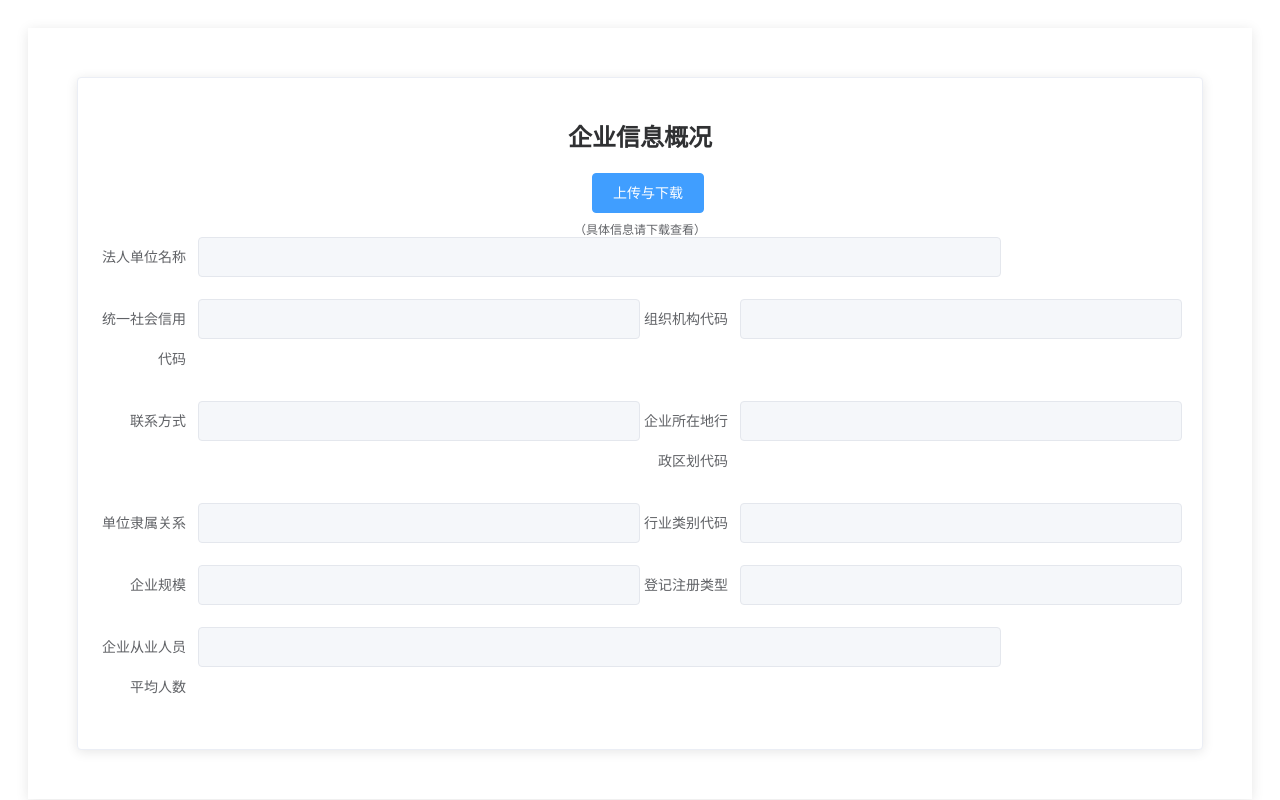
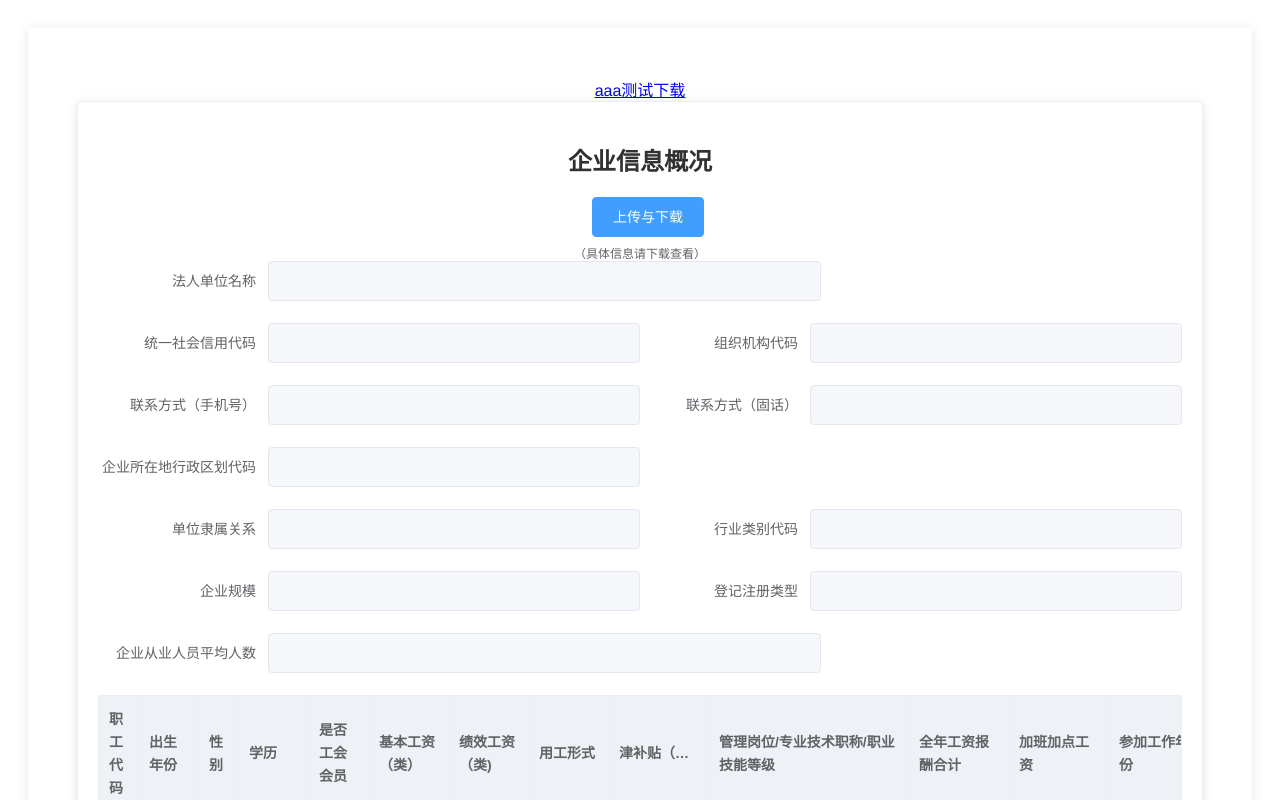
Before and after one commit to KAILINYmq/questionnaire_system, a Vue app in the folder code/frontend/: page /client in a window 1280 px wide. Shown: the top 800 px of the page. Built offline with nearby package versions, Linux system fonts and the light colour scheme; no server answers.

Commit message:
完善了client公司客户界面，修复了下载bug

```diff
--- a/code/frontend/src/api/backstage.js
+++ b/code/frontend/src/api/backstage.js
@@ -1,6 +1,6 @@
 import axios from 'axios'
 
-const root_path = "" // http://127.0.0.1:8000
+const root_path = "http://121.43.189.184:8000" // http://127.0.0.1:8000  http://39.106.37.95:7501
 
 export function getCompanyList(obj) {
     return axios.post(
@@ -28,4 +28,4 @@ export function addCompany(obj) {
         `${root_path}/test/add_company`, obj
     )
 }
-export {root_path}
+export { root_path }
--- a/code/frontend/src/api/client.js
+++ b/code/frontend/src/api/client.js
@@ -1,5 +1,5 @@
 import axios from 'axios'
-import {root_path} from "@/api/backstage"
+import { root_path } from "@/api/backstage"
 
 export function getSampleTable() {
     const url = `${root_path}/test/get_sample_table?login_token=` + window.sessionStorage.getItem('ACCESS_TOKEN');
@@ -8,7 +8,8 @@ export function getSampleTable() {
 
 export function getOldSampleTable() {
     const url = `${root_path}/test/get_old_sample_table?login_token=` + window.sessionStorage.getItem('ACCESS_TOKEN');
-    window.open(url);
+    axios.get(url)
+    return axios.get(url);
 }
 
 export function getCompanyInfo(obj) {
--- a/code/frontend/src/views/BackStage.vue
+++ b/code/frontend/src/views/BackStage.vue
@@ -17,18 +17,16 @@
                                     <el-divider content-position="center">
                                         <h3>公司详细信息</h3>
                                     </el-divider>
-                                    <el-form label-position="right" :model="'editPlanForm'" label-width="80px" ref="companyInfoForm">
+                                    <el-form label-position="right" :model="editPlanForm" label-width="160px" ref="editPlanForm">
                                         <el-row>
                                             <el-col :span="20">
                                                 <el-form-item label="法人单位名称" prop="法人单位名称">
                                                     <el-input :disabled="true" v-model="companyInfoForm.法人单位名称"></el-input>
                                                 </el-form-item>
                                             </el-col>
-                                            <!-- <el-col :span="12">
-                                                <el-form-item label="法定代表人" prop="法定代表人">
-                                                    <el-input :disabled="true" v-model="companyInfoForm.法定代表人"></el-input>
-                                                </el-form-item>
-                                            </el-col> -->
+                                            <el-col :span="4">
+
+                                            </el-col>
                                         </el-row>
                                         <el-row>
                                             <el-col :span="12">
@@ -45,12 +43,12 @@
 
                                         <el-row>
                                             <el-col :span="12">
-                                                <el-form-item label="联系方式-手机" prop="联系方式">
+                                                <el-form-item label="联系方式(手机)" prop="联系方式">
                                                     <el-input :disabled="true" v-model="companyInfoForm.联系方式.手机"></el-input>
                                                 </el-form-item>
                                             </el-col>
                                             <el-col :span="12">
-                                                <el-form-item label="联系方式-固话" prop="联系方式">
+                                                <el-form-item label="联系方式(固话)" prop="联系方式">
                                                     <el-input :disabled="true" v-model="companyInfoForm.联系方式.固话"></el-input>
                                                 </el-form-item>
                                             </el-col>
--- a/code/frontend/src/views/Client.vue
+++ b/code/frontend/src/views/Client.vue
@@ -1,6 +1,8 @@
 // 客户方，公司上传和下载
 <template>
 <div class="client">
+    <a href="http://121.43.189.184:8000/upload_table/15814777631/15815015401style_sheet.xlsx" target="_blank">aaa</a>
+    <a href="http://121.43.189.184:8000/upload_table/15815015311style_sheet.xlsx">测试下载</a>
 
     <el-drawer title="上传与下载" :visible.sync="drawer" :with-header="false">
         <el-button type="primary" @click="getSampleTable">下载样例</el-button>
@@ -8,17 +10,7 @@
         <el-button type="info" @click="getOldSample">下载历史</el-button>
         <br />
         <br />
-        <el-upload
-            class="inline-block"
-            :multiple='false'
-            :auto-upload='true'
-            list-type='text'
-            :show-file-list='true'
-            :before-upload="beforeUpload"
-            :drag='true'
-            action=''
-            :http-request="uploadFile"
-        >
+        <el-upload class="inline-block" :multiple='false' :auto-upload='true' list-type='text' :show-file-list='true' :before-upload="beforeUpload" :drag='true' action='' :http-request="uploadFile">
             <div class="el-upload__text">将文件拖到此处，或<em>点击上传</em></div>
             <div class="el-upload__tip" slot="tip">仅限 xls/xlsx 格式，单文件不超过 1MB</div>
         </el-upload>
@@ -30,14 +22,14 @@
             上传与下载
         </el-button>
         <div class="el-upload__tip">（具体信息请下载查看）</div>
-        <el-form label-position="right" :model="'companyInfoForm'" label-width="100px" ref="companyInfoForm">
+        <el-form label-position="right" :model="'companyInfoForm'" label-width="170px" ref="companyInfoForm">
             <el-row>
-                <el-col :span="20">
+                <el-col :span="16">
                     <el-form-item label="法人单位名称" prop="法人单位名称">
                         <el-input :disabled="true" v-model="companyInfoForm.法人单位名称"></el-input>
                     </el-form-item>
                 </el-col>
-                <el-col :span="4">
+                <el-col :span="8">
                 </el-col>
             </el-row>
             <el-row>
@@ -52,13 +44,22 @@
                     </el-form-item>
                 </el-col>
             </el-row>
-
             <el-row>
                 <el-col :span="12">
-                    <el-form-item label="联系方式" prop="联系方式">
+                    <el-form-item label="联系方式（手机号）" prop="联系方式">
                         <el-input :disabled="true" v-model="companyInfoForm.联系方式.手机"></el-input>
                     </el-form-item>
                 </el-col>
+                <el-col :span="12">
+                    <el-form-item label="联系方式（固话）" prop="联系方式">
+                        <el-input :disabled="true" v-model="companyInfoForm.联系方式.固话"></el-input>
+                    </el-form-item>
+                </el-col>
+
+            </el-row>
+
+            <el-row>
+
                 <el-col :span="12">
                     <el-form-item label="企业所在地行政区划代码" prop="企业所在地行政区划代码">
                         <el-input :disabled="true" v-model="companyInfoForm.企业所在地行政区划代码"></el-input>
@@ -90,14 +91,47 @@
                 </el-col>
             </el-row>
             <el-row>
-                <el-col :span="20">
+                <el-col :span="16">
                     <el-form-item label="企业从业人员平均人数" prop="企业从业人员平均人数">
                         <el-input :disabled="true" v-model="companyInfoForm.企业从业人员平均人数"></el-input>
                     </el-form-item>
                 </el-col>
-                <el-col :span="4"></el-col>
+                <el-col :span="8"></el-col>
             </el-row>
         </el-form>
+        <el-table v-loading="loading" :data="moneyTable" :header-cell-style="{background:'#eef1f6',color:'#606266'}" style="width: 100%" max-height="500px" border fit highlight-current-row align="center" stripe>
+            <el-table-column prop="职工代码" label="职工代码" width="40">
+            </el-table-column>
+            <el-table-column prop="出生年份" label="出生年份" width="60">
+            </el-table-column>
+            <el-table-column prop="性别" label="性别" width="40">
+            </el-table-column>
+            <el-table-column prop="学历" label="学历" width="70">
+            </el-table-column>
+            <el-table-column prop="是否工会会员" label="是否工会会员" width="60">
+            </el-table-column>
+            <el-table-column prop="基本工资（类）" label="基本工资（类）" >
+            </el-table-column>
+            <el-table-column prop="绩效工资（类)" label="绩效工资（类)" >
+            </el-table-column>
+            <el-table-column prop="用工形式" label="用工形式" >
+            </el-table-column>
+            <el-table-column prop="津补贴（类）" label="津补贴（类）" width="100">
+            </el-table-column>
+            <el-table-column prop="管理岗位/专业技术职称/职业技能等级" label="管理岗位/专业技术职称/职业技能等级" width="200">
+            </el-table-column>
+            <el-table-column prop="全年工资报酬合计" label="全年工资报酬合计" width="100">
+            </el-table-column>
+            <el-table-column prop="加班加点工资" label="加班加点工资" width="100">
+            </el-table-column>
+            <el-table-column prop="参加工作年份" label="参加工作年份" width="100">
+            </el-table-column>
+            <el-table-column prop="全年周平均工作小时数" label="全年周平均工作小时数" >
+            </el-table-column>
+            <el-table-column prop="劳动合同类型" label="劳动合同类型" width="100">
+            </el-table-column>
+
+        </el-table>
     </el-card>
 </div>
 </template>
@@ -106,10 +140,11 @@
 import {
     getSampleTable,
     getOldSampleTable,
-    uploadSampleTable,
     getCompanyInfo
 } from "@/api/client"; //获取数据的接口
-import {root_path} from "@/api/backstage"
+import {
+    root_path
+} from "@/api/backstage";
 
 import axios from "axios";
 
@@ -128,7 +163,8 @@ export default {
                 企业规模: '',
                 登记注册类型: '',
                 企业从业人员平均人数: ''
-            }
+            },
+            moneyTable: []
         }
     },
     created() {
@@ -143,10 +179,13 @@ export default {
                 if (response.data.msg === "null") {
                     this.$message('暂无数据，请下载样例后上传')
                 } else {
+                    let moneyList = JSON.parse(response.data.msg).从业人员工资报酬
                     this.companyInfoForm = JSON.parse(response.data.msg);
+                    for (let i in moneyList) {
+                        this.moneyTable.push(moneyList[i])
+                    }
                 }
 
-                // this.companyInfoForm = JSON.stringify(JSON.parse(response.data.msg));
             })
         },
         // **************上传excel文件开始***************************
@@ -183,7 +222,7 @@ export default {
                 })
                 .then(function (response) {
                     alert(response.data.msg)
-                    if (response.data.status == 1){
+                    if (response.data.status == 1) {
                         location.reload()
                     }
                     return response;
@@ -192,33 +231,39 @@ export default {
                     return error;
                 });
         },
-        download(filename, text) {
-            var element = document.createElement('a')
-            element.setAttribute(
-                'href',
-                'data:text/plain;charset=utf-8,' + encodeURIComponent(text)
-            )
-            element.setAttribute('download', filename)
-            element.style.display = 'none'
-            document.body.appendChild(element)
-            element.click()
-            document.body.removeChild(element)
+        downloadFile(fileName, data) {
+            if (!data) {
+                return
+            }
+            let url = window.URL.createObjectURL(new Blob([data]))
+            let link = document.createElement('a')
+            link.style.display = 'none'
+            link.href = url;
+            link.setAttribute('download', fileName)
+            document.body.appendChild(link)
+            link.click()
         },
+
         // **************上传excel文件结束***************************
         getSampleTable() {
-            // getSampleTable(window.sessionStorage.getItem('ACCESS_TOKEN'))
             getSampleTable();
         },
         getOldSample() {
             getOldSampleTable().then(response => {
-               download("公司信息详情", response.data.msg.file)
+                // alert(JSON.stringify(response.data.msg))
+                let resData = response.data.msg;
+                console.log(JSON.parse(JSON.stringify(response.data.msg)))
+                let dataArray = JSON.parse(JSON.stringify(response.data.msg))
+                // let msgIndex = JSON.stringify(response.data.msg)
+                alert(resData.length)
+                let obj = new Object();
+                obj = JSON.parse(JSON.stringify(resData[resData.length - 1]))
+                console.log(obj)
+                // alert(obj)
+                window.location.href = 'http://121.43.189.184:8000' + JSON.parse(dataArray[dataArray.length - 1]).file // alert(JSON.stringify(response.data.msg[0].file))
 
             })
-            // getOldSampleTable().then(res => {
-            //     alert(res.data.msg.file);
-            //     res.data.msg.file;
-            //     // download("公司信息详情", res.data.msg.file)
-            // })
+
         },
         uploadSampleTable() {
 
```
